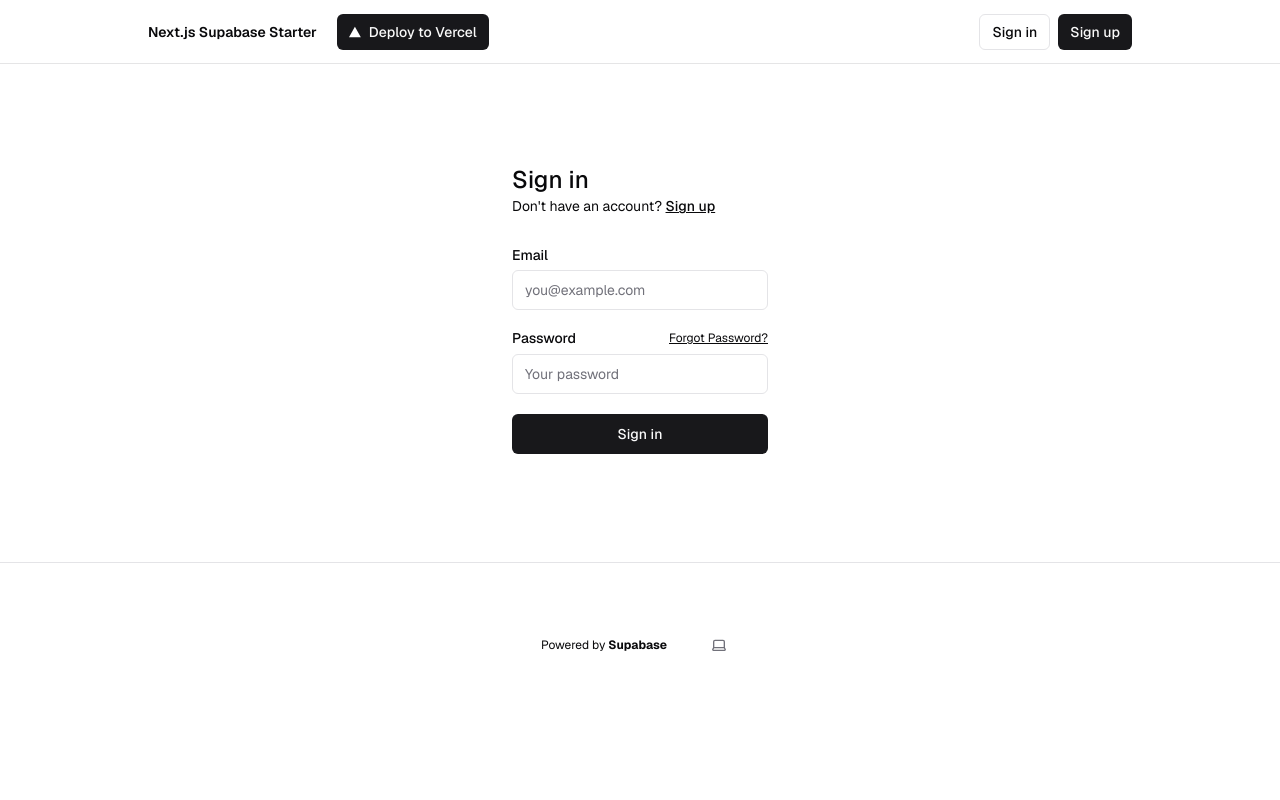
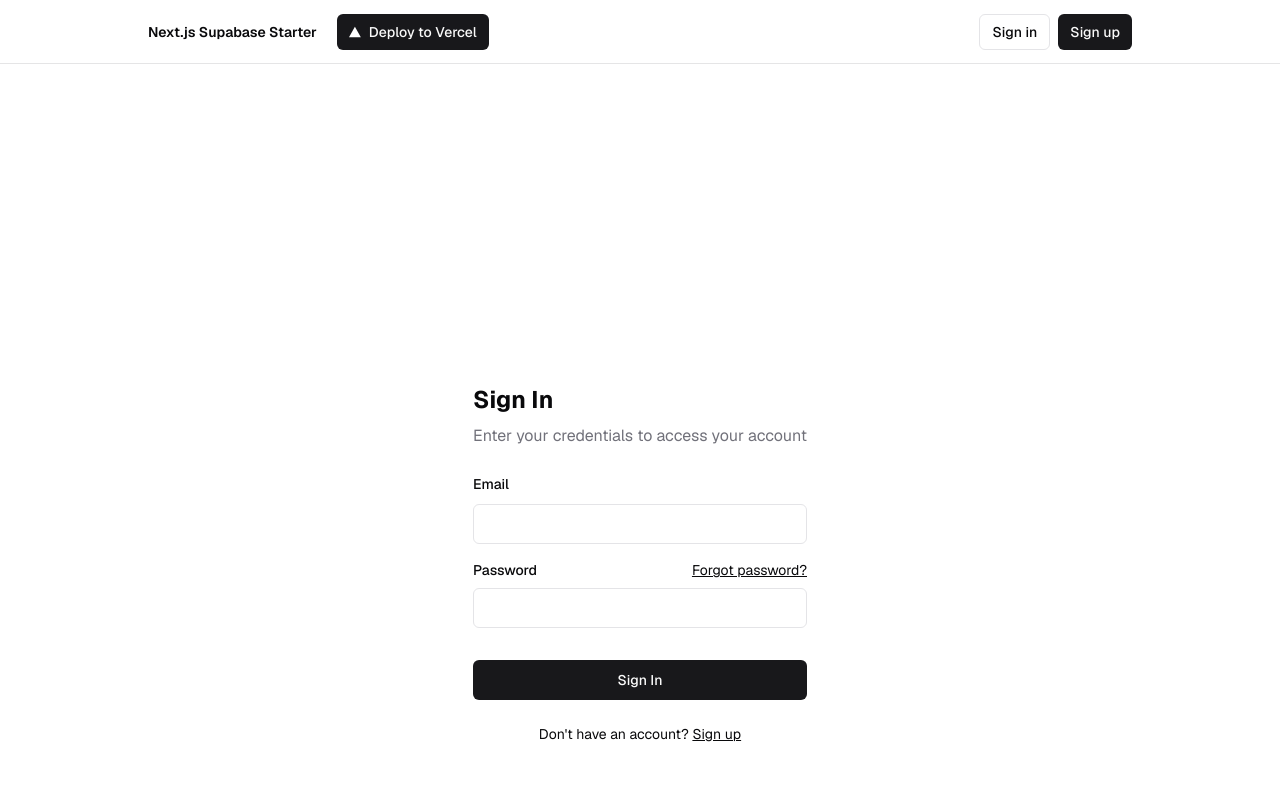
Before and after one commit to bk202042/pick, a Next.js app: page /sign-in in a window 1280 px wide. Shown: the top 800 px of the page. Built offline with nearby package versions, Linux system fonts and the light colour scheme; no server answers.

Commit message:
prettier formatting issue to vercel

```diff
--- a/app/(auth-pages)/forgot-password/page.tsx
+++ b/app/(auth-pages)/forgot-password/page.tsx
@@ -1,37 +1,40 @@
-import { forgotPasswordAction } from "@/app/actions";
-import { FormMessage, Message } from "@/components/form-message";
-import { SubmitButton } from "@/components/submit-button";
-import { Input } from "@/components/ui/input";
-import { Label } from "@/components/ui/label";
-import Link from "next/link";
-import { SmtpMessage } from "../smtp-message";
+import { resetPasswordAction } from '@/app/actions';
+import { FormMessage } from '@/components/form-message';
+import { SubmitButton } from '@/components/submit-button';
+import { Input } from '@/components/ui/input';
+import { Label } from '@/components/ui/label';
+import Link from 'next/link';
+import { Message } from '../smtp-message';
 
-export default async function ForgotPassword(props: {
-  searchParams: Promise<Message>;
-}) {
-  const searchParams = await props.searchParams;
+interface ForgotPasswordPageProps { searchParams: Promise<Message> }
+
+export default function ForgotPasswordPage({ searchParams }: ForgotPasswordPageProps) {
   return (
-    <>
-      <form className="flex-1 flex flex-col w-full gap-2 text-foreground [&>input]:mb-6 min-w-64 max-w-64 mx-auto">
-        <div>
-          <h1 className="text-2xl font-medium">Reset Password</h1>
-          <p className="text-sm text-secondary-foreground">
-            Already have an account?{" "}
-            <Link className="text-primary underline" href="/sign-in">
-              Sign in
+    <div className="w-full max-w-md">
+      <section>
+        <hgroup className="mb-6">
+          <h1 className="mb-2 text-2xl font-bold">Forgot Password</h1>
+          <p className="text-muted-foreground">
+            Enter your email to receive a password reset link.
+          </p>
+        </hgroup>
+      </section>
+
+      <form action={resetPasswordAction} className="flex flex-col gap-4">
+        <div className="space-y-2">
+          <Label htmlFor="email">Email</Label>
+          <Input id="email" name="email" type="email" required />
+        </div>
+
+        <div className="mt-4 flex flex-col gap-6">
+          <SubmitButton>Reset Password</SubmitButton>
+          <div className="text-sm text-center">
+            <Link href="/sign-in" className="underline">
+              Back to Login
             </Link>
-          </p>
-        </div>
-        <div className="flex flex-col gap-2 [&>input]:mb-3 mt-8">
-          <Label htmlFor="email">Email</Label>
-          <Input name="email" placeholder="you@example.com" required />
-          <SubmitButton formAction={forgotPasswordAction}>
-            Reset Password
-          </SubmitButton>
-          <FormMessage message={searchParams} />
+          </div>
         </div>
       </form>
-      <SmtpMessage />
-    </>
+    </div>
   );
 }
--- a/app/(auth-pages)/layout.tsx
+++ b/app/(auth-pages)/layout.tsx
@@ -1,9 +1,9 @@
-export default async function Layout({
-  children,
-}: {
-  children: React.ReactNode;
-}) {
+import React from 'react';
+
+export default function AuthPagesLayout({ children }: { children: React.ReactNode }) {
   return (
-    <div className="max-w-7xl flex flex-col gap-12 items-start">{children}</div>
+    <div className="container flex min-h-screen items-center justify-center py-8">
+      <div className="max-w-7xl flex flex-col gap-12 items-start">{children}</div>
+    </div>
   );
 }
--- a/app/(auth-pages)/sign-in/page.tsx
+++ b/app/(auth-pages)/sign-in/page.tsx
@@ -1,44 +1,48 @@
-import { signInAction } from "@/app/actions";
-import { FormMessage, Message } from "@/components/form-message";
-import { SubmitButton } from "@/components/submit-button";
-import { Input } from "@/components/ui/input";
-import { Label } from "@/components/ui/label";
-import Link from "next/link";
+import { signInAction } from '@/app/actions';
+import { FormMessage } from '@/components/form-message';
+import { SubmitButton } from '@/components/submit-button';
+import { Input } from '@/components/ui/input';
+import { Label } from '@/components/ui/label';
+import Link from 'next/link';
 
-export default async function Login(props: { searchParams: Promise<Message> }) {
-  const searchParams = await props.searchParams;
+export default function SignInPage() {
   return (
-    <form className="flex-1 flex flex-col min-w-64">
-      <h1 className="text-2xl font-medium">Sign in</h1>
-      <p className="text-sm text-foreground">
-        Don't have an account?{" "}
-        <Link className="text-foreground font-medium underline" href="/sign-up">
-          Sign up
-        </Link>
-      </p>
-      <div className="flex flex-col gap-2 [&>input]:mb-3 mt-8">
-        <Label htmlFor="email">Email</Label>
-        <Input name="email" placeholder="you@example.com" required />
-        <div className="flex justify-between items-center">
-          <Label htmlFor="password">Password</Label>
-          <Link
-            className="text-xs text-foreground underline"
-            href="/forgot-password"
-          >
-            Forgot Password?
-          </Link>
+    <div className="w-full max-w-md">
+      <section>
+        <hgroup className="mb-6">
+          <h1 className="mb-2 text-2xl font-bold">Sign In</h1>
+          <p className="text-muted-foreground">
+            Enter your credentials to access your account
+          </p>
+        </hgroup>
+      </section>
+
+      <form action={signInAction} className="flex flex-col gap-4">
+        <div className="space-y-2">
+          <Label htmlFor="email">Email</Label>
+          <Input id="email" name="email" type="email" required />
         </div>
-        <Input
-          type="password"
-          name="password"
-          placeholder="Your password"
-          required
-        />
-        <SubmitButton pendingText="Signing In..." formAction={signInAction}>
-          Sign in
-        </SubmitButton>
-        <FormMessage message={searchParams} />
-      </div>
-    </form>
+
+        <div className="space-y-2">
+          <div className="flex items-center justify-between">
+            <Label htmlFor="password">Password</Label>
+            <Link href="/forgot-password" className="text-sm underline">
+              Forgot password?
+            </Link>
+          </div>
+          <Input id="password" name="password" type="password" required />
+        </div>
+
+        <div className="mt-4 flex flex-col gap-6">
+          <SubmitButton>Sign In</SubmitButton>
+          <div className="text-sm text-center">
+            Don&apos;t have an account?{' '}
+            <Link href="/sign-up" className="underline">
+              Sign up
+            </Link>
+          </div>
+        </div>
+      </form>
+    </div>
   );
 }
```
